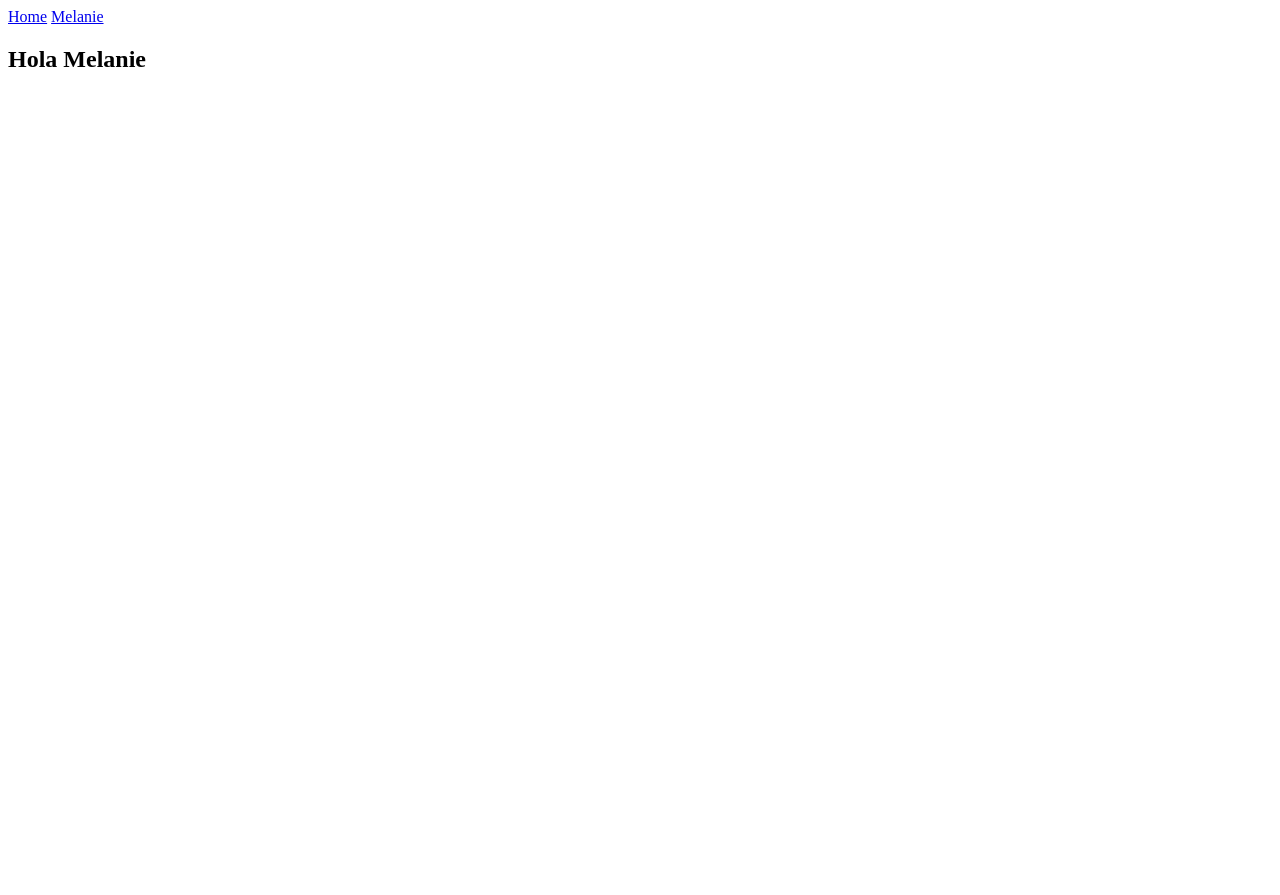
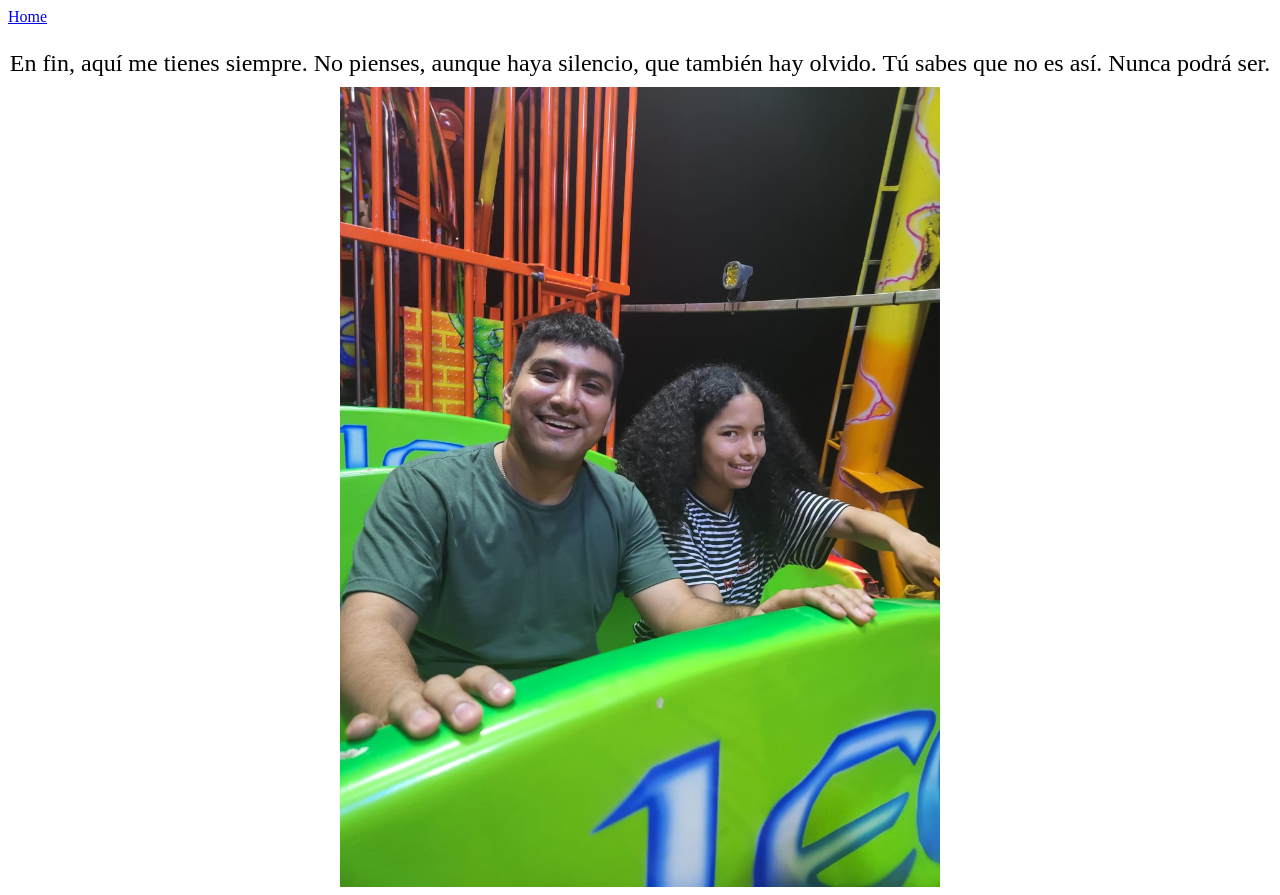
Before and after one commit to AdairAbrigo31/map-report, a SvelteKit app: page /melanie in a window 1280 px wide. Before the commit the page ends 800 px from the top, so only its background shows below. Built offline with nearby package versions, Linux system fonts and the light colour scheme.

Commit message:
feat: add view hidden

```diff
--- a/src/routes/+layout.svelte
+++ b/src/routes/+layout.svelte
@@ -1,10 +1,9 @@
 <script lang="ts">
-	let { children } = $props();
+    let { children } = $props();
 </script>
 
 <nav>
-	<a href="/">Home</a>
-	<a href="/melanie">Melanie</a>
+    <a href="/">Home</a>
 </nav>
 
 {@render children()}
--- a/src/routes/melanie/+page.svelte
+++ b/src/routes/melanie/+page.svelte
@@ -1 +1,24 @@
-<h2>Hola Melanie</h2>
+<main>
+    <p class="phrase">
+        En fin, aquí me tienes siempre. No pienses, aunque haya silencio, que
+        también hay olvido. Tú sabes que no es así. Nunca podrá ser.
+    </p>
+    <img src="/melanie_adair.jpeg" alt="Melanie" class="melanie-adair-photo" />
+</main>
+
+<style>
+    .phrase {
+        font-size: 1.5rem;
+        color: rgb(0, 0, 0) 000;
+        text-align: center;
+        margin-bottom: 10px;
+    }
+
+    .melanie-adair-photo {
+        width: 100%;
+        height: auto;
+        max-width: 600px;
+        display: block;
+        margin: 0 auto;
+    }
+</style>
```
Also changed, not shown: static/melanie_adair.jpeg (added).
